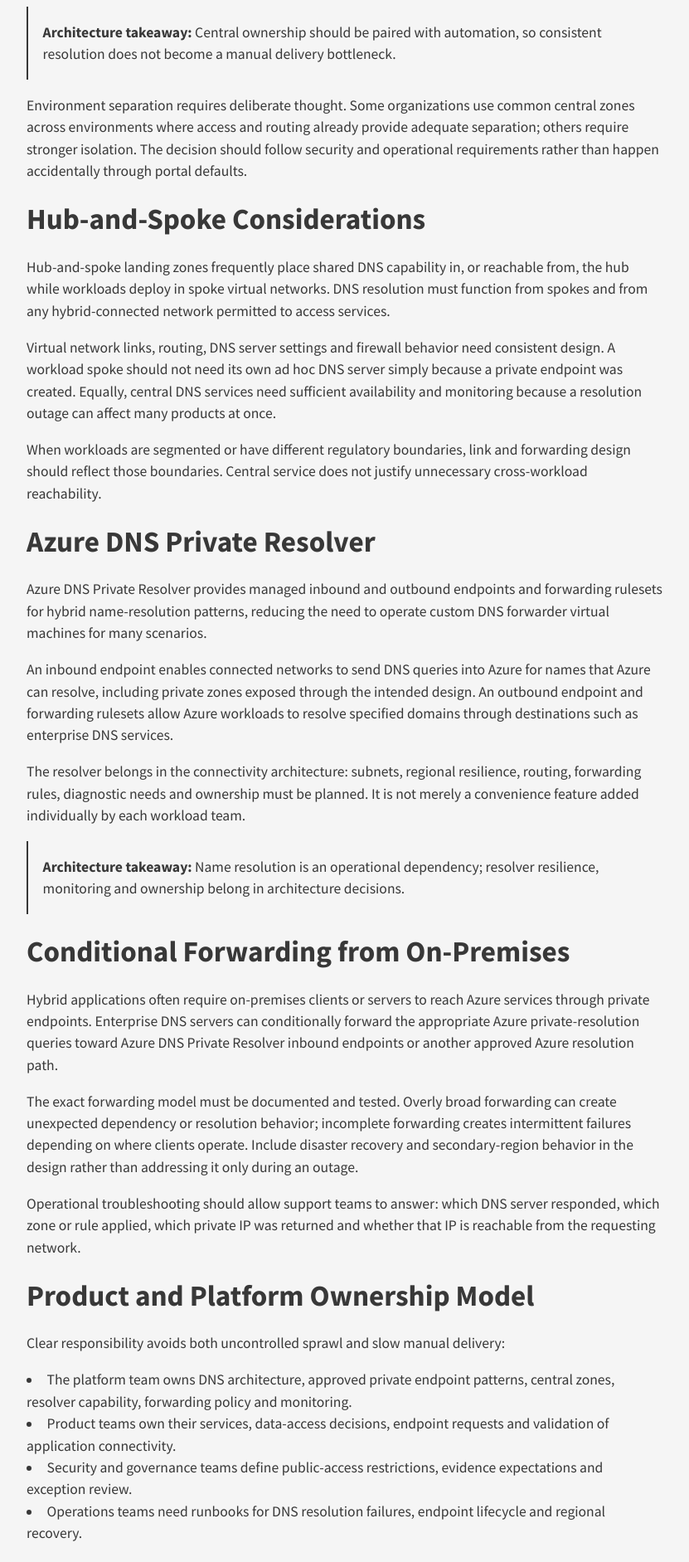
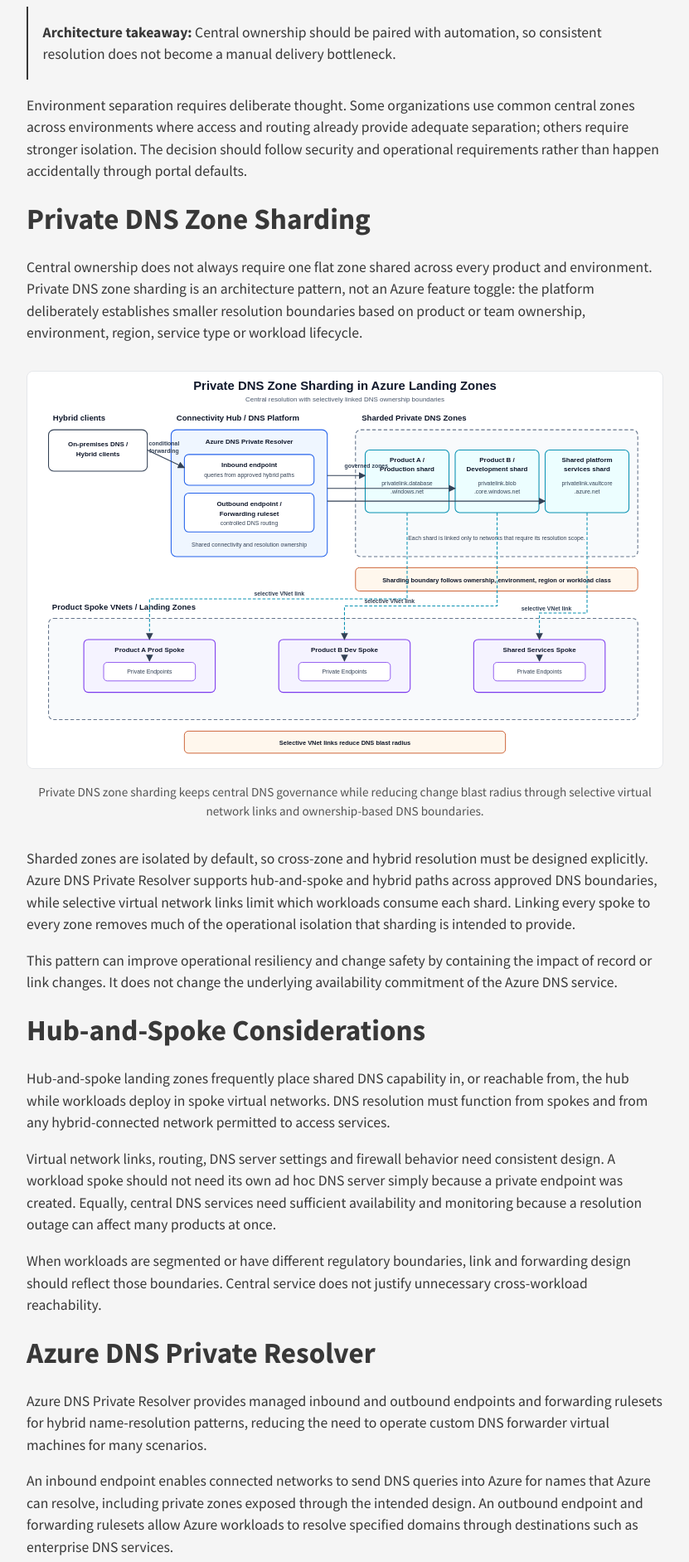
Before and after one commit to czujto/nowcloud, a Jekyll site: the page built from _posts/2026-05-25-private-dns-at-scale-in-azure-landing-zones.md, in a window 1280 px wide. Shown: the part 2188-4071 px from the top of the page at 83% size, without its empty margins (224-1055 px from the left). Built offline with Jekyll 4.4.1, drawn with Linux system fonts in a browser that asks for light colours; nearby versions of some CDN libraries; comment, search, counter and statistics services are not loaded; some of the changed text lies outside the part shown.

Commit message:
Add Private DNS sharding architecture diagram

```diff
--- a/_posts/2026-05-25-private-dns-at-scale-in-azure-landing-zones.md
+++ b/_posts/2026-05-25-private-dns-at-scale-in-azure-landing-zones.md
@@ -55,6 +55,21 @@
 > **Architecture takeaway:** Central ownership should be paired with automation, so consistent resolution does not become a manual delivery bottleneck.
 
 Environment separation requires deliberate thought. Some organizations use common central zones across environments where access and routing already provide adequate separation; others require stronger isolation. The decision should follow security and operational requirements rather than happen accidentally through portal defaults.
+
+## Private DNS Zone Sharding
+
+Central ownership does not always require one flat zone shared across every product and environment. Private DNS zone sharding is an architecture pattern, not an Azure feature toggle: the platform deliberately establishes smaller resolution boundaries based on product or team ownership, environment, region, service type or workload lifecycle.
+
+<figure class="architecture-diagram">
+  <img src="{{ '/assets/img/diagrams/private-dns-zone-sharding.svg' | relative_url }}" alt="Private DNS zone sharding pattern for Azure landing zones with Azure DNS Private Resolver, sharded private DNS zones, selective virtual network links and product spoke networks.">
+  <figcaption>
+    Private DNS zone sharding keeps central DNS governance while reducing change blast radius through selective virtual network links and ownership-based DNS boundaries.
+  </figcaption>
+</figure>
+
+Sharded zones are isolated by default, so cross-zone and hybrid resolution must be designed explicitly. Azure DNS Private Resolver supports hub-and-spoke and hybrid paths across approved DNS boundaries, while selective virtual network links limit which workloads consume each shard. Linking every spoke to every zone removes much of the operational isolation that sharding is intended to provide.
+
+This pattern can improve operational resiliency and change safety by containing the impact of record or link changes. It does not change the underlying availability commitment of the Azure DNS service.
 
 ## Hub-and-Spoke Considerations
 
@@ -132,6 +147,7 @@
 - [Azure Networking](/azure-networking/)
 - [Azure Landing Zones](/azure-landing-zones/)
 - [Azure DNS Private Resolver documentation](https://learn.microsoft.com/en-us/azure/dns/dns-private-resolver-overview)
+- [Sharding private DNS zones - Azure DNS](https://learn.microsoft.com/en-us/azure/dns/sharding-private-dns-zones)
 
 ## Related architecture notes
 
--- a/_sass/layouts/_posts.scss
+++ b/_sass/layouts/_posts.scss
@@ -34,6 +34,22 @@
     font-size: 1.25em;
   }
 }
+.architecture-diagram {
+  margin: 2rem 0;
+  text-align: center;
+}
+.architecture-diagram img {
+  max-width: 100%;
+  height: auto;
+  border: 1px solid #e5e7eb;
+  border-radius: 8px;
+}
+.architecture-diagram figcaption {
+  margin-top: 0.75rem;
+  font-size: 0.95rem;
+  line-height: 1.5;
+  color: #555;
+}
 header {
   h1 {
     margin: 0;
```
Also changed, not shown: assets/img/diagrams/private-dns-zone-sharding.svg (added), 1 other file.
